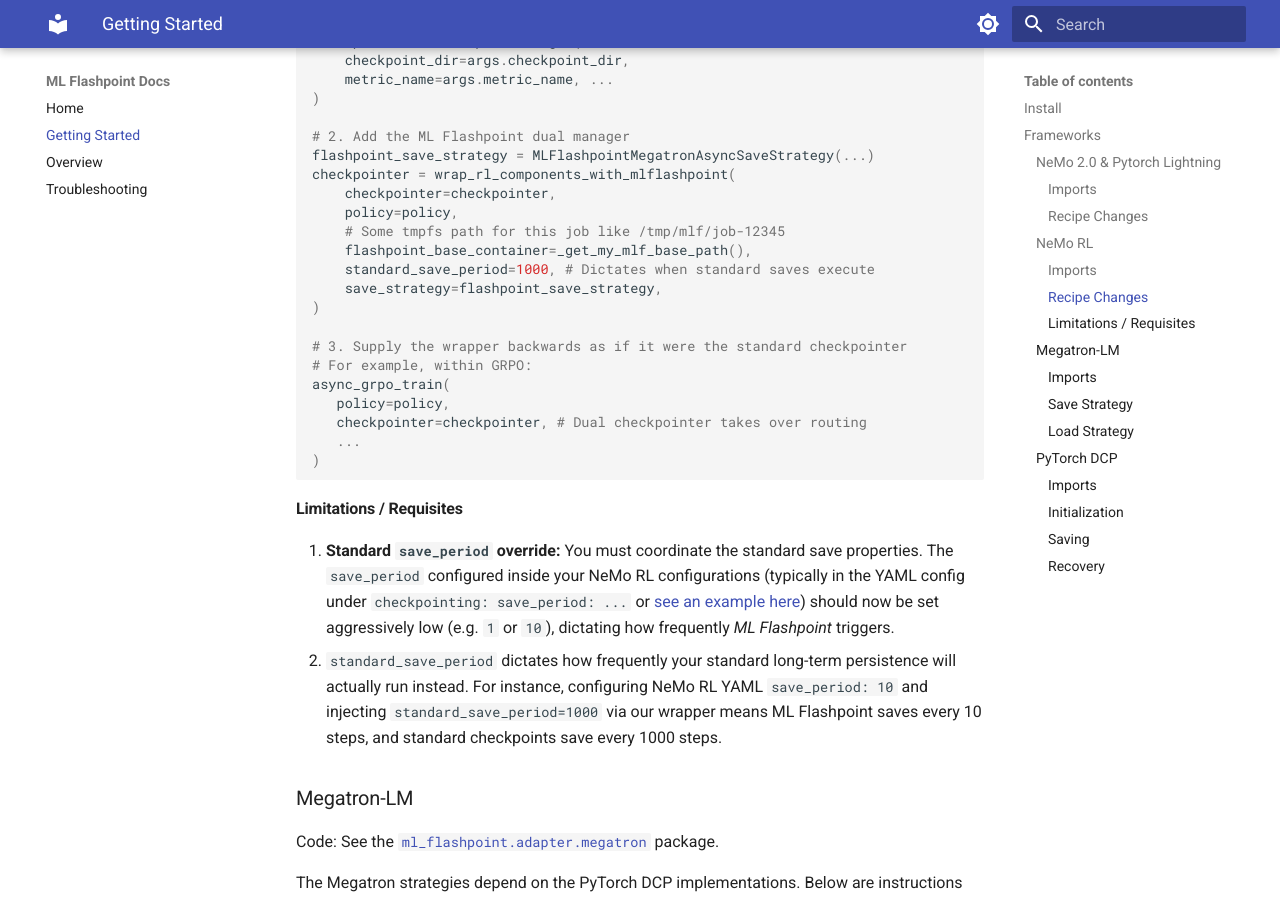
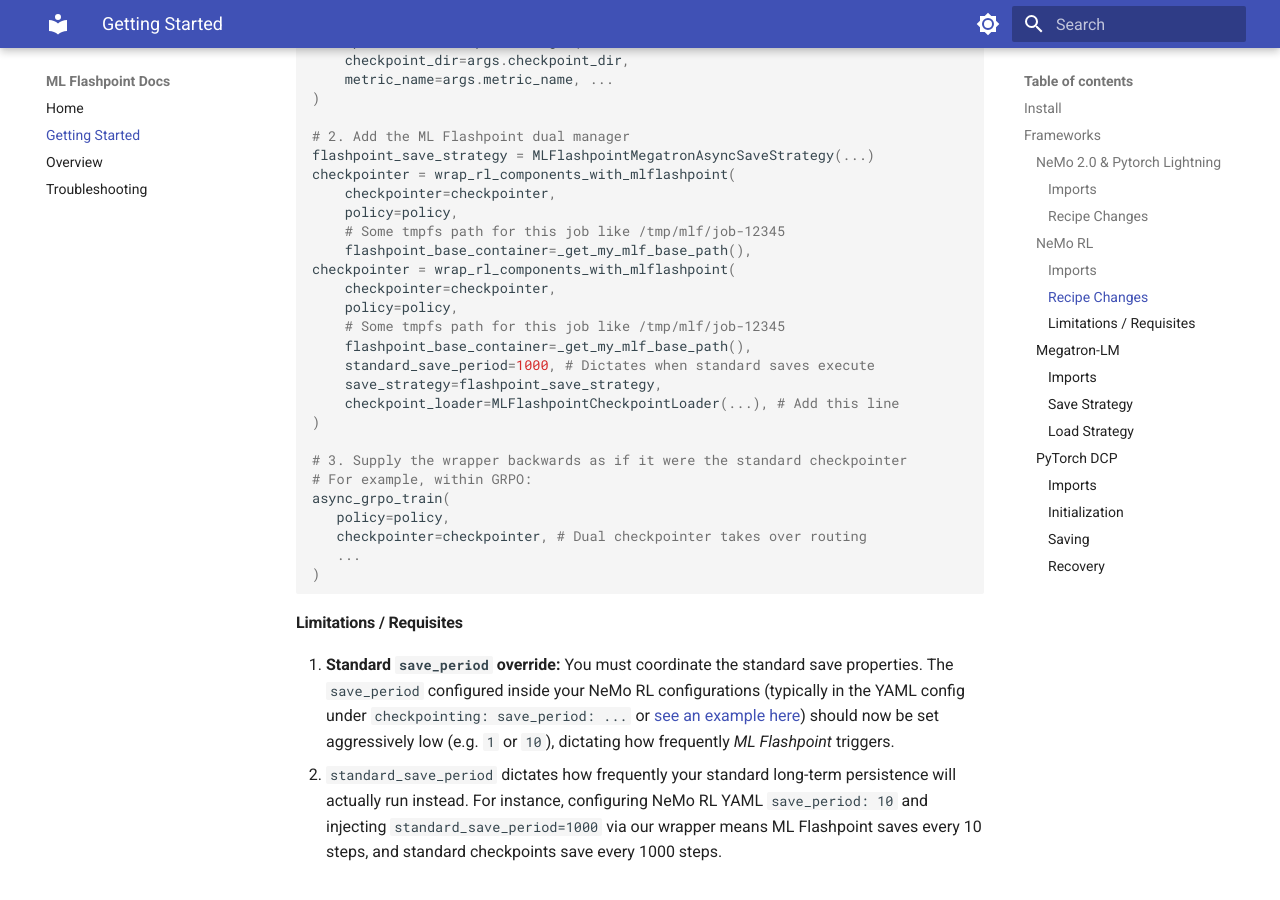
Before and after one commit to google/ml-flashpoint, an MkDocs documentation site: the page built from docs/user-guide.md, in a window 1280 px wide and 900 px high, scrolled down 3322 px. Built offline with MkDocs 1.6.1 and Material for MkDocs 9.7.7, drawn with Linux system fonts in a browser that asks for light colours.

Commit message:
Apply gemini suggestions from code review
Co-authored-by: gemini-code-assist[bot] <176961590+gemini-code-assist[bot]@users.noreply.github.com>

```diff
--- a/docs/user-guide.md
+++ b/docs/user-guide.md
@@ -151,8 +151,14 @@ checkpointer = wrap_rl_components_with_mlflashpoint(
     policy=policy,
     # Some tmpfs path for this job like /tmp/mlf/job-12345
     flashpoint_base_container=_get_my_mlf_base_path(),
+checkpointer = wrap_rl_components_with_mlflashpoint(
+    checkpointer=checkpointer,
+    policy=policy,
+    # Some tmpfs path for this job like /tmp/mlf/job-12345
+    flashpoint_base_container=_get_my_mlf_base_path(),
     standard_save_period=1000, # Dictates when standard saves execute
     save_strategy=flashpoint_save_strategy,
+    checkpoint_loader=MLFlashpointCheckpointLoader(...), # Add this line
 )
 
 # 3. Supply the wrapper backwards as if it were the standard checkpointer
```
Also changed, not shown: 1 other file.
